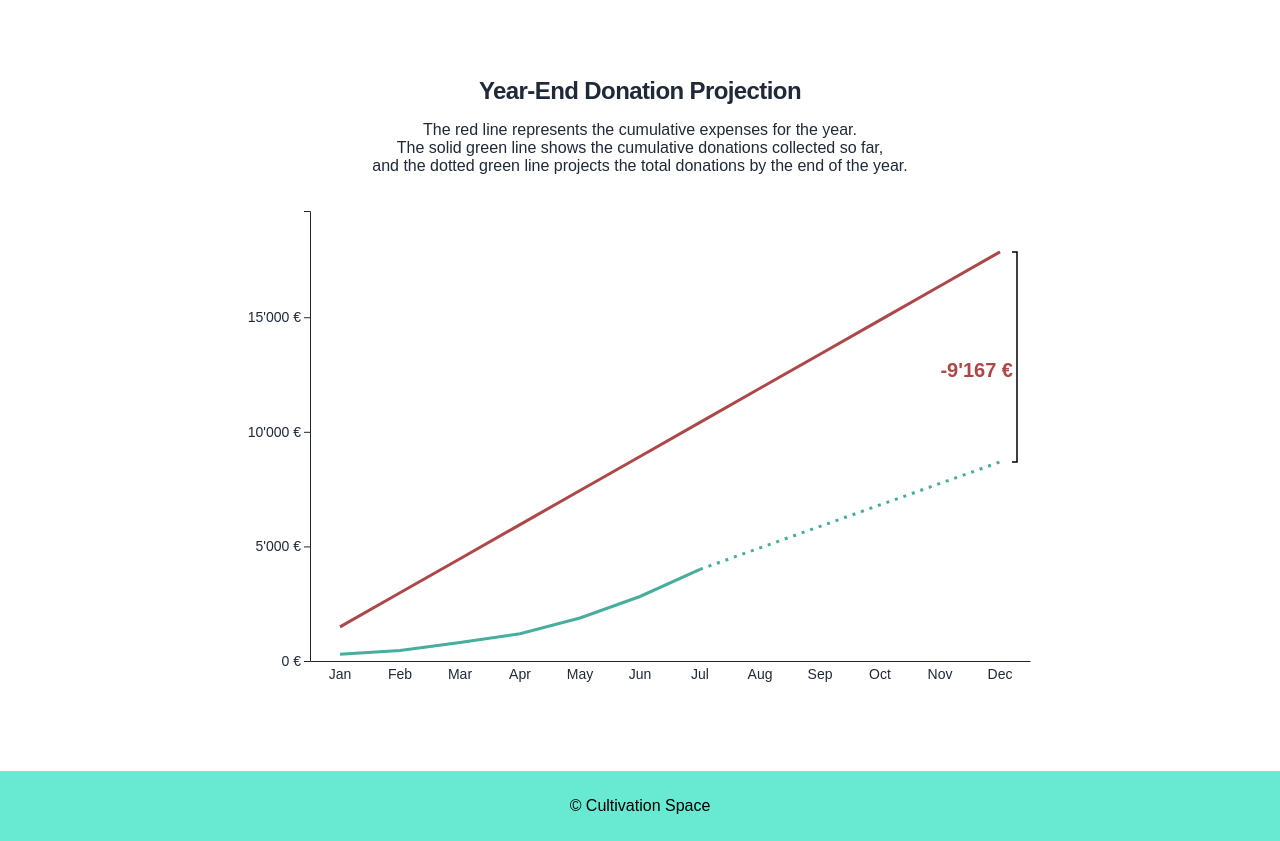
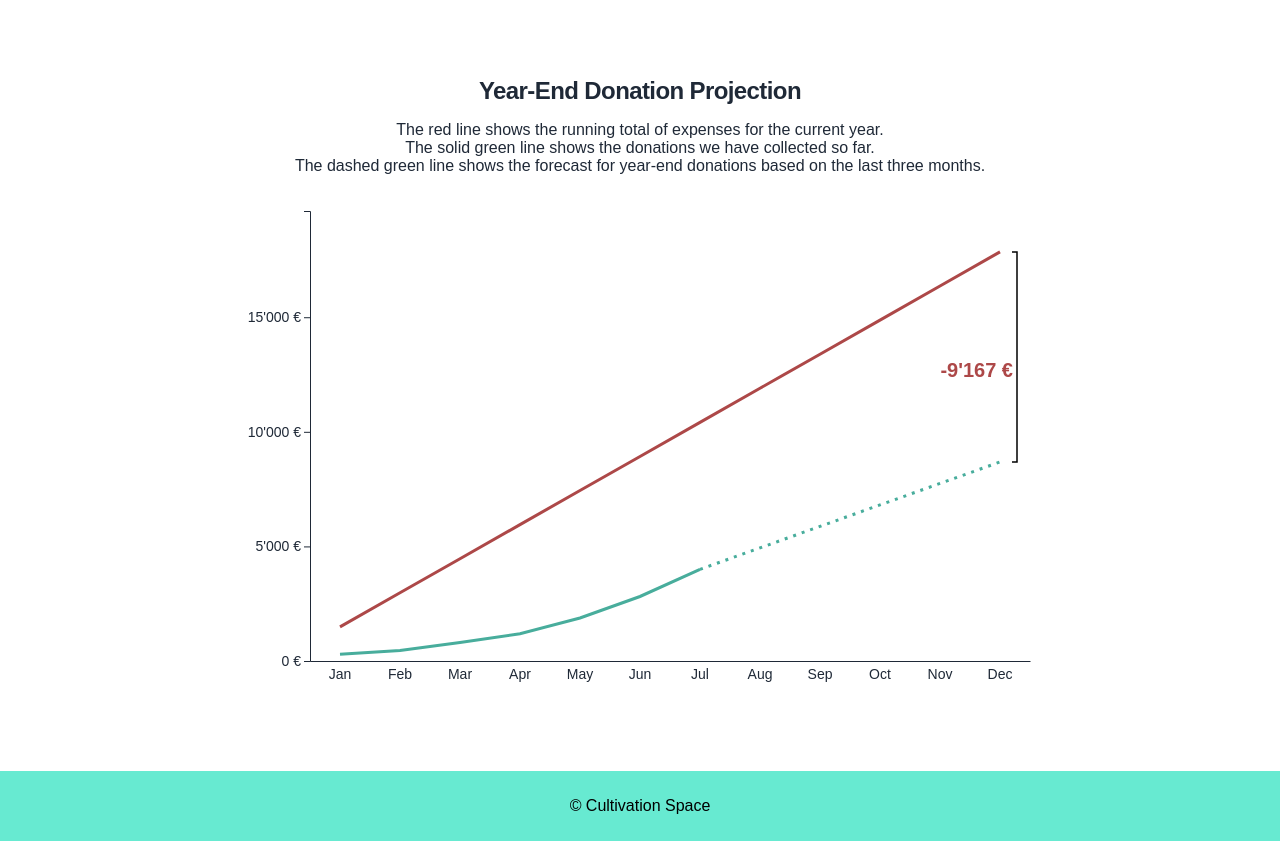
Before and after one commit to CultivationSpace/donations, a website: page web/index.html in a window 1280 px wide. Shown: the part 896-1737 px from the top of the page. Drawn offline with nearby package versions, Linux system fonts and the light colour scheme.

Commit message:
fix: update description for year-end donation projection

```diff
--- a/web/index.html
+++ b/web/index.html
@@ -79,9 +79,9 @@
 			<section aria-labelledby="projection-heading">
 				<h2 id="projection-heading">Year-End Donation Projection</h2>
 				<p>
-					The red line represents the cumulative expenses for the year.<br />
-					The solid green line shows the cumulative donations collected so far,<br />
-					and the dotted green line projects the total donations by the end of the year.
+					The red line shows the running total of expenses for the current year.<br />
+					The solid green line shows the donations we have collected so far.<br />
+					The dashed green line shows the forecast for year-end donations based on the last three months.
 				</p>
 				<div
 					class="chart"
```
